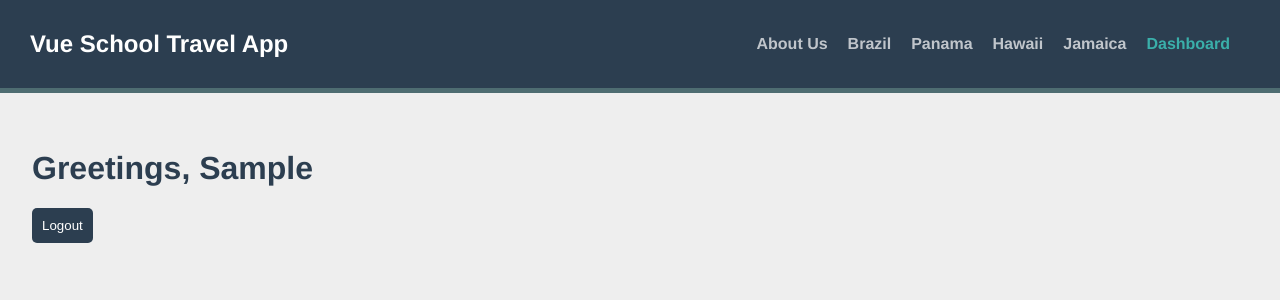
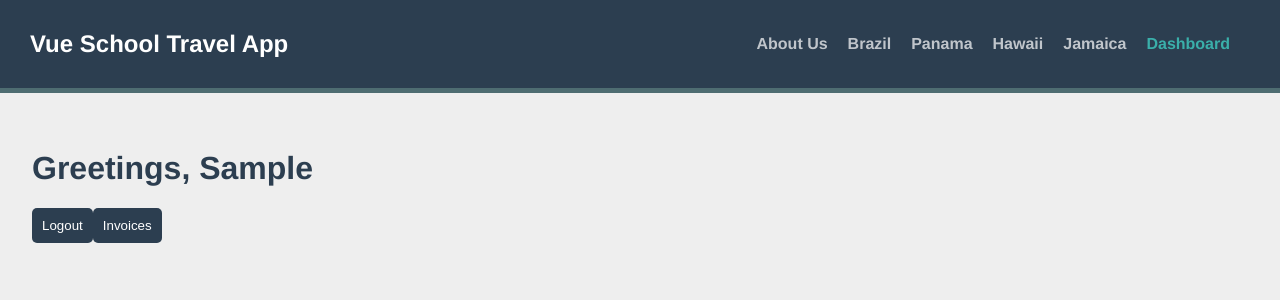
Before and after one commit to kiraGit67/vue-school-travel-app, a Vue app: page /login in a window 1280 px wide. Both pictures are taken after typing "Sample", "Sample123" into the empty fields and a click on the button "Login". Shown: the top 300 px of the page. Built offline with nearby package versions, Linux system fonts and the light colour scheme.

Commit message:
adds router-link to InvoicesView.vue

```diff
--- a/src/views/ProtectedView.vue
+++ b/src/views/ProtectedView.vue
@@ -2,6 +2,9 @@
   <div>
     <h1>Greetings, {{ username }}</h1>
     <button class="btn" @click="logout">Logout</button>
+    <router-link :to="{ name: 'invoices' }">
+      <button class="btn">Invoices</button>
+    </router-link>
   </div>
 </template>
 
```
